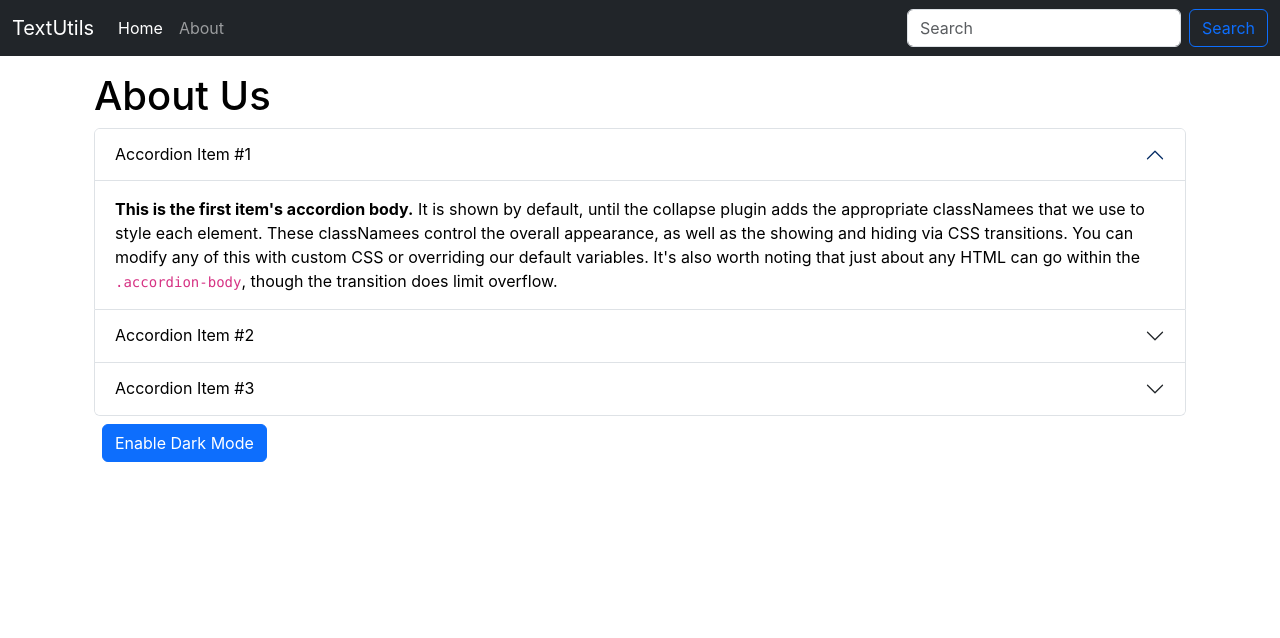
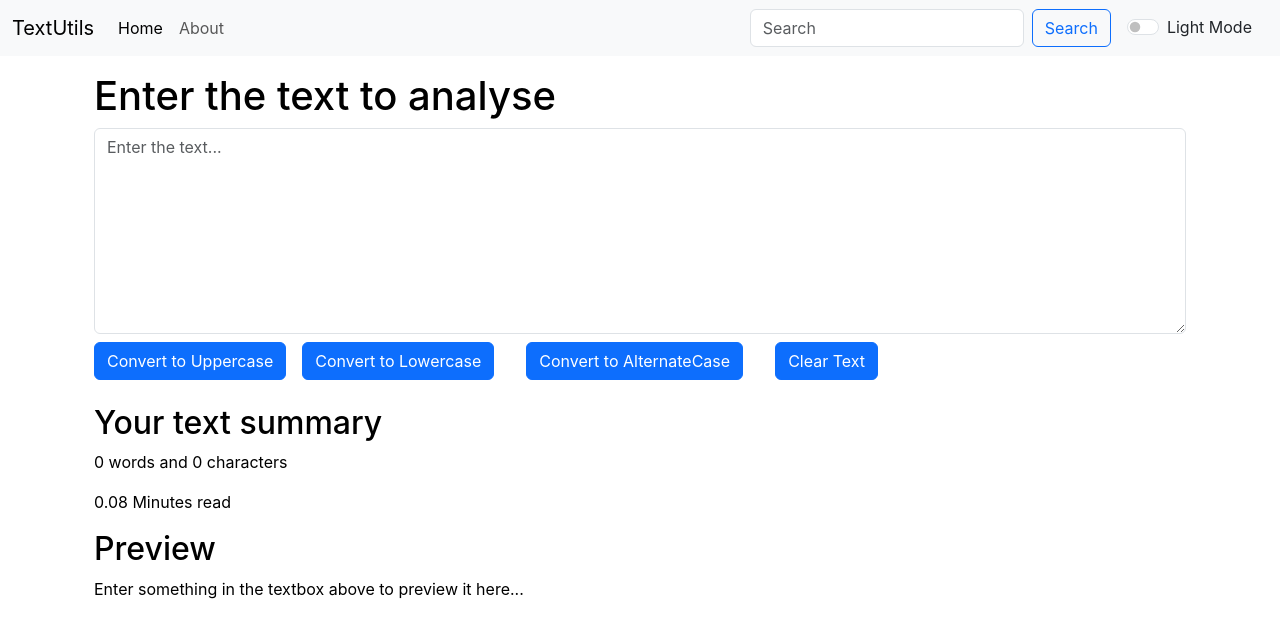
Before and after one commit to AbhayRanjan471/TextUtlil, a React (Create React App) app: page / in a window 1280 px wide. Shown: the top 638 px of the page. Built offline with nearby package versions, Linux system fonts and the light colour scheme.

Commit message:
video-12 enabling Dark Mode

```diff
--- a/src/App.js
+++ b/src/App.js
@@ -3,17 +3,37 @@
 import Navbar from './components/Navbar';
 import TextForm from './components/TextForm';
 import About from './components/About';
+import React, {useState} from 'react';
+
+function App() {
+
+  const [mode, setMode] = useState('light');
+  const [modeName , setName] = useState('Light Mode');
+  const [modeTheme , setTheme] = useState('dark');
 
 
-function App() {
+  const toggleMode = ()=>{
+    if(mode === 'dark'){
+      setMode('light');
+      setName('Light Mode');
+      setTheme('dark');
+      document.body.style.backgroundColor = 'white';
+    }
+    else{
+      setMode('dark');
+      setName('Dark Mode');
+      setTheme('light');
+      document.body.style.backgroundColor = '#042743';
+    }
+  }
   return ( //we can return only one thing, so wrap up ur whole code using this tage <></>
     //JSX
       <>
 
-        <Navbar title="TextUtils" aboutText="About"/>
+        <Navbar title="TextUtils" aboutText="About" mode={mode} toggleMode={toggleMode} modeName={modeName} modeTheme={modeTheme}/>
         <div className="container my-3">
-        {/* <TextForm heading="Enter the text to analyse"/> */}
-        <About/>
+        <TextForm heading="Enter the text to analyse" mode={mode}/>
+        {/* <About/> */}
         </div>
 
       </>
--- a/src/components/Navbar.js
+++ b/src/components/Navbar.js
@@ -3,9 +3,10 @@
 import PropTypes from 'prop-types'
 
 
+
 export default function Navbar(props) {
   return (
-    <nav className="navbar navbar-dark bg-dark  navbar-expand-lg  "> {/*bg-body-tertiary*/}
+    <nav className={`navbar navbar-${props.mode} bg-${props.mode}  navbar-expand-lg `}> {/*bg-body-tertiary*/}
   <div className="container-fluid">
     <a className="navbar-brand" href="/">{props.title}</a>
     <button className="navbar-toggler" type="button" data-bs-toggle="collapse" data-bs-target="#navbarSupportedContent" aria-controls="navbarSupportedContent" aria-expanded="false" aria-label="Toggle navigation">
@@ -25,6 +26,12 @@
         <input className="form-control me-2" type="search" placeholder="Search" aria-label="Search"/>
         <button className="btn btn-outline-primary" type="submit">Search</button>
       </form>
+      <div className={`form-check form-switch mx-3 text-${props.modeTheme}`}>
+                  {/* OR */}
+                {/* <div className={`form-check form-switch mx-3 text-${props.mode ==='light' ?'dark':'light'}`}>  */}
+        <input className="form-check-input" onClick={props.toggleMode} type="checkbox" role="switch" id="flexSwitchCheckDefault"/>
+        <label className="form-check-label" htmlFor="flexSwitchCheckDefault">{props.modeName}</label>
+      </div>
     </div>
   </div>
 </nav>
--- a/src/components/TextForm.js
+++ b/src/components/TextForm.js
@@ -32,6 +32,11 @@
     setText(newText);
   }
 
+  //this function will clear the text when click on the clear text button
+  const handleClearText = ()=>{
+    setText('');
+  }
+
   //we have to handle the onChange listen, else we will not be able to type in the text area
   const handleOnChange = (event)=>{
     setText(event.target.value);
@@ -43,21 +48,23 @@
   // setText("new text"); // Correct way to change the state, this will change the Text
   return (
     <>
-    <div className='container'>
+    {/* style{1st curly braces is for javaScript{2nd is for object inside javaScript}} */}
+    <div className='container' style={{color: props.mode==='light'?'black':'white'}}>
         <h1>{props.heading}</h1>
         <div className="mb-3">
-        <textarea className="form-control" value={text} onChange={handleOnChange} id="myBox" rows="8" placeholder='Enter the text...'></textarea>
+        <textarea className="form-control" value={text} onChange={handleOnChange} style={{backgroundColor: props.mode==='light'?'white':'#bab7b79c', color: props.mode==='light'?'black':'white'}} id="myBox" rows="8" placeholder='Enter the text...'></textarea>
         <button className="btn btn-primary" onClick={handleUpClick}>Convert to Uppercase</button>
         <button className="btn btn-primary mx-3 my-2" onClick={handleLoClick}>Convert to Lowercase</button>
         <button className="btn btn-primary mx-3 my-2" onClick={handleAltClick}>Convert to AlternateCase</button>
+        <button className="btn btn-primary mx-3 my-2" onClick={handleClearText}>Clear Text</button>
         </div>
     </div>
-    <div className='container my-2'>
+    <div className='container my-2' style={{color: props.mode==='light'?'black':'white'}}>
       <h2>Your text summary</h2>
-      <p>{text.split(" ").length} words and {text.length} characters</p>
+      <p>{text.length===0?0:text.split(" ").length-1} words and {text.length} characters</p>
       <p>{0.08 * text.split(" ").length} Minutes read</p>
       <h2>Preview</h2>
-      <p>{text}</p>
+      <p>{text.length > 0 ? text:"Enter something in the textbox above to preview it here..."}</p>
     </div>
     </>
   )
```
